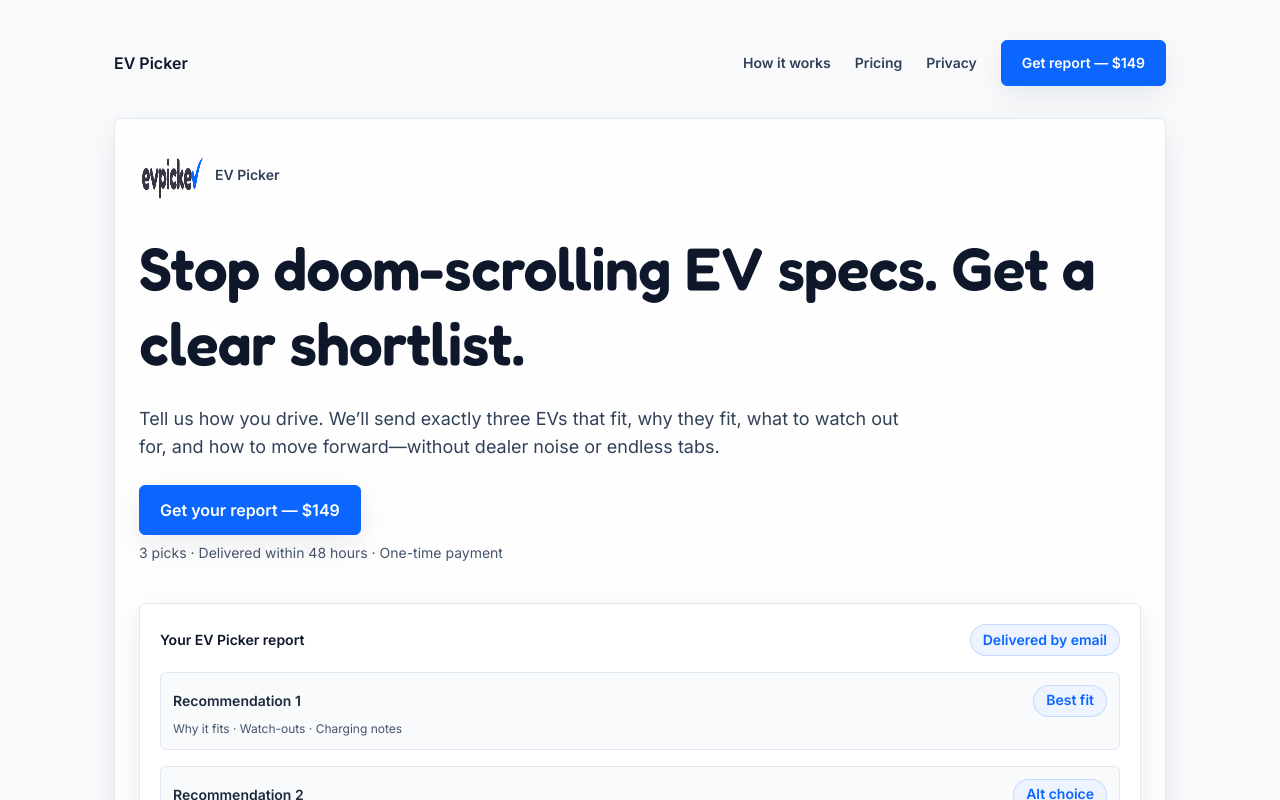
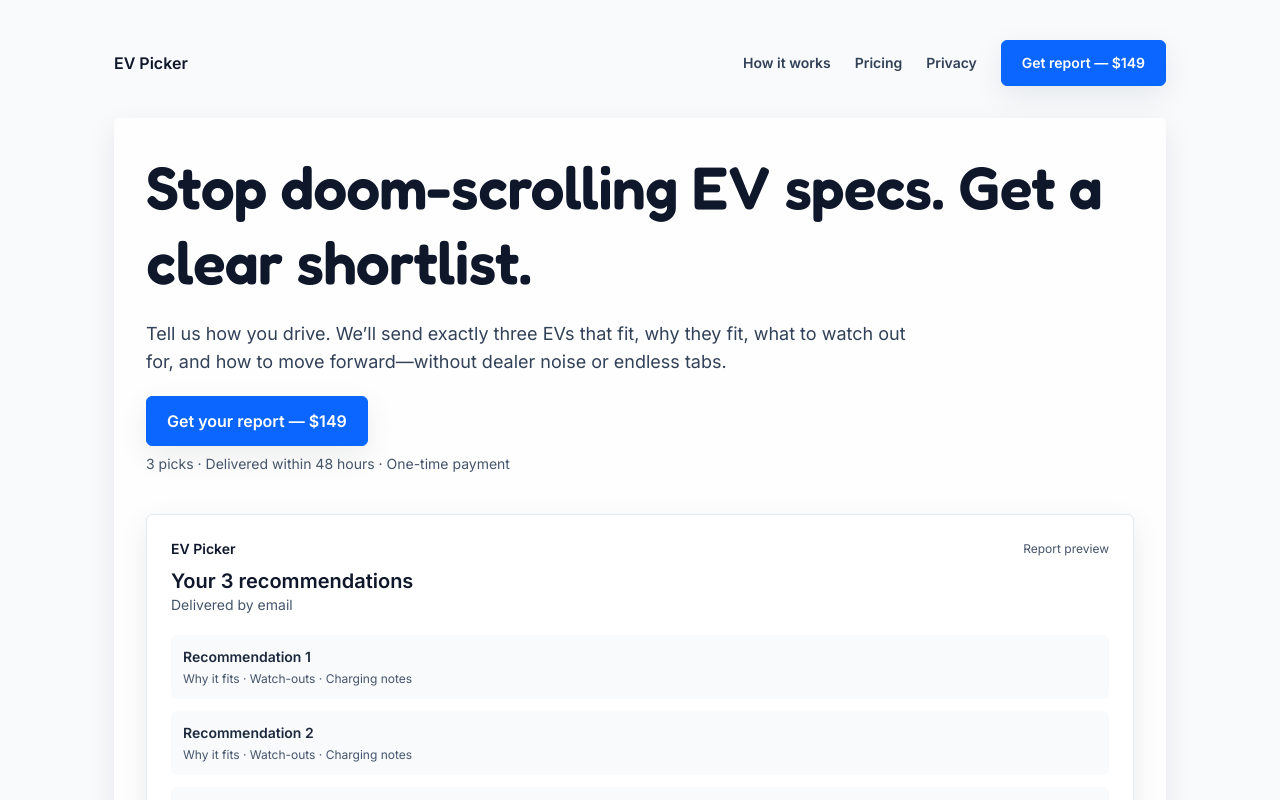
Before and after one commit to Stoikyo/EV-Picker, a Next.js app: page / in a window 1280 px wide. Shown: the top 800 px of the page. Built offline with nearby package versions, Linux system fonts and the light colour scheme.

Commit message:
Rework hero section and report preview

```diff
--- a/src/app/page.tsx
+++ b/src/app/page.tsx
@@ -1,5 +1,3 @@
-import Image from "next/image";
-
 export default function Home() {
   return (
     <div className="min-h-screen bg-[var(--color-bg)] text-slate-900">
@@ -22,19 +20,8 @@
           </div>
         </div>
 
-        <section className="grid gap-10 rounded-md border border-[var(--color-border)] bg-white/85 p-6 shadow-soft lg:grid-cols-[1.05fr,0.95fr]">
-          <div className="flex flex-col gap-6">
-            <div className="flex items-center gap-3">
-              <Image
-                src="/assets/EVPICKER-LOGO-final.png"
-                alt="EV Picker"
-                width={72}
-                height={72}
-                className="h-16 w-16"
-                priority
-              />
-              <p className="text-sm font-semibold text-slate-700">EV Picker</p>
-            </div>
+        <section className="grid gap-10 rounded-md bg-white/80 p-8 shadow-soft lg:grid-cols-[1fr,0.85fr]">
+          <div className="flex flex-col gap-5">
             <h1 className="text-5xl font-semibold leading-tight sm:text-6xl">
               Stop doom-scrolling EV specs. Get a clear shortlist.
             </h1>
@@ -50,24 +37,23 @@
             </div>
           </div>
 
-          <div className="rounded-md border border-[var(--color-border)] bg-white p-5 shadow-soft">
+          <div className="rounded-md border border-[var(--color-border)] bg-white p-6 shadow-soft">
             <div className="flex items-center justify-between">
-              <p className="text-sm font-semibold text-slate-900">Your EV Picker report</p>
-              <span className="pill text-xs">Delivered by email</span>
+              <p className="text-sm font-semibold text-slate-900">EV Picker</p>
+              <span className="text-xs text-slate-600">Report preview</span>
             </div>
-            <div className="mt-4 space-y-4 text-sm text-slate-800">
-              {[{ title: "Recommendation 1", tag: "Best fit" }, { title: "Recommendation 2", tag: "Alt choice" }, { title: "Recommendation 3", tag: "Consider if" }].map(
-                (item) => (
-                  <div key={item.title} className="space-y-1 rounded-md border border-[var(--color-border)] bg-[var(--color-bg)] p-3">
-                    <div className="flex items-center justify-between">
-                      <p className="text-sm font-semibold">{item.title}</p>
-                      <span className="pill text-xs">{item.tag}</span>
-                    </div>
-                    <p className="text-xs text-slate-600">Why it fits · Watch-outs · Charging notes</p>
-                  </div>
-                )
-              )}
-              <div className="space-y-1 rounded-md border border-[var(--color-border)] p-3">
+            <div className="mt-2">
+              <p className="text-xl font-semibold text-slate-900">Your 3 recommendations</p>
+              <p className="text-sm text-slate-600">Delivered by email</p>
+            </div>
+            <div className="mt-5 space-y-3 text-sm text-slate-800">
+              {[1, 2, 3].map((num) => (
+                <div key={num} className="space-y-1 rounded-md bg-[var(--color-bg)] p-3">
+                  <p className="text-sm font-semibold">Recommendation {num}</p>
+                  <p className="text-xs text-slate-600">Why it fits · Watch-outs · Charging notes</p>
+                </div>
+              ))}
+              <div className="space-y-1 rounded-md bg-[var(--color-bg)] p-3">
                 <p className="text-sm font-semibold">Next steps</p>
                 <p className="text-xs text-slate-600">What to do after you pick.</p>
               </div>
```
